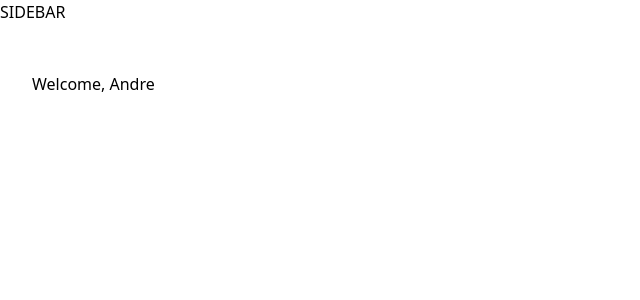
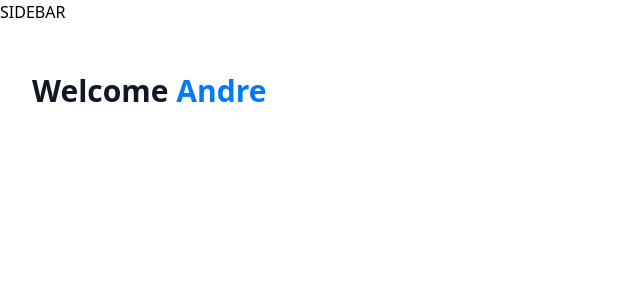
Before and after one commit to AndreasNugoho/bank-app, a Next.js app: page / in a window 1280 px wide. Shown: the top 300 px of the page, without its empty margins (0-640 px from the left). Built offline with nearby package versions, Linux system fonts and the light colour scheme.

Commit message:
feat:home page up" q quit /q \q

```diff
--- a/app/(root)/page.tsx
+++ b/app/(root)/page.tsx
@@ -1,11 +1,18 @@
+import HeaderBox from '@/components/HeaderBox'
 import React from 'react'
 
 const Home = () => {
+  const loggedIn = { firstName: "Andre" };
   return (
     <section className="home">
       <div className="home-content">
         <header className='home-header'>
-          Welcome, Andre
+          <HeaderBox
+            type="greeting"
+            title="Welcome"
+            user={loggedIn?.firstName || 'Guest'}
+            subtext="Access and message your account and transactions"
+          />
         </header>
       </div>
     </section>
--- /dev/null
+++ b/components/HeaderBox.tsx
@@ -0,0 +1,18 @@
+import React from 'react'
+
+const HeaderBox = ({type="title",title,subtext,user}:HeaderBoxProps) => {
+  return (
+    <div className="header-box">
+          <h1 className="header-box-title">
+              {title}
+              {type === "greeting" && (
+                  <span className='text-bankGradient'>
+                      &nbsp;{user}</span>
+                )}
+          </h1>
+
+    </div>
+  )
+}
+
+export default HeaderBox
```
